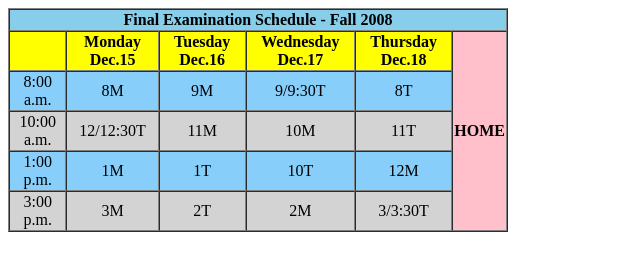
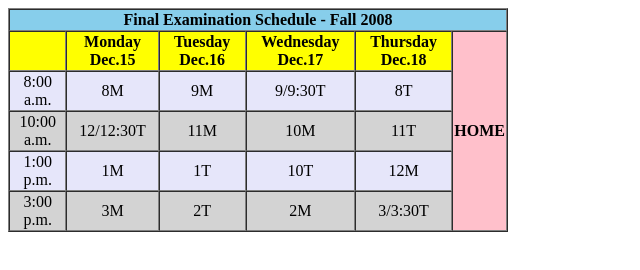
Before and after one commit to princepatel7477/Full-Stack, a plain HTML site: page Assingment/Tables Assingment/indextask6.html in a window 1280 px wide. Shown: the whole page, without its empty margins (0-640 px from the left). Drawn offline with Linux system fonts and the light colour scheme.

Commit message:
html1 commit

```diff
--- a/Assingment/Tables Assingment/indextask6.html
+++ b/Assingment/Tables Assingment/indextask6.html
@@ -20,7 +20,7 @@
              <th rowspan="5" bgcolor="pink"> HOME</th>
         </tr>
 
-        <tr bgcolor="lightskyblue" style="text-align: center;">
+        <tr bgcolor=" lavender" style="text-align: center;">
              <td>8:00 a.m.</td>
              <td>8M</td>
              <td>9M</td>
@@ -40,7 +40,7 @@
 
         </tr>
 
-        <tr bgcolor=" lightskyblue" style="text-align: center;">
+        <tr bgcolor="  lavender" style="text-align: center;">
              <td>1:00 p.m.</td>
              <td>1M</td>
              <td>1T</td>
```
